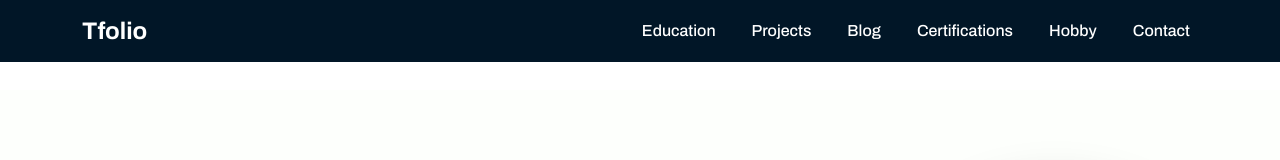
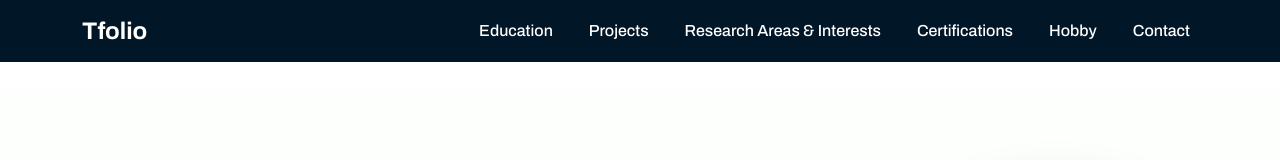
Before and after one commit to tiloschankarki/Portfolio, a React (Create React App) app in the folder portfolio-frontend/: page / in a window 1280 px wide. Shown: the top 160 px of the page. Built offline with nearby package versions, Linux system fonts and the light colour scheme; no server answers.

Commit message:
Rename blog navigation to research archive

```diff
--- a/portfolio-frontend/src/App.jsx
+++ b/portfolio-frontend/src/App.jsx
@@ -9,6 +9,15 @@ import Certifications from "./pages/Certifications";
 import Contact from "./pages/Contact";
 import Hobby from "./pages/Hobby";
 import "./App.css";
+
+const navigationItems = [
+  { label: "Education", path: "/education" },
+  { label: "Projects", path: "/projects" },
+  { label: "Research Areas & Interests", path: "/blog" },
+  { label: "Certifications", path: "/certifications" },
+  { label: "Hobby", path: "/hobby" },
+  { label: "Contact", path: "/contact" },
+];
 
 function App() {
   const [isScrolled, setIsScrolled] = useState(false);
@@ -53,12 +62,12 @@ function App() {
 
           <Navbar.Collapse id="navbar-nav">
             <Nav className="ms-auto">
-              {["Education", "Projects", "Blog", "Certifications", "Hobby", "Contact"].map(
-                (item) => (
+              {navigationItems.map(
+                ({ label, path }) => (
                   <Nav.Link
-                    key={item}
+                    key={path}
                     as={Link}
-                    to={`/${item.toLowerCase()}`}
+                    to={path}
                     style={{
                       color: "white",
                       fontWeight: "500",
@@ -68,7 +77,7 @@ function App() {
                     onMouseEnter={(e) => (e.target.style.color = "#41EAD4")}
                     onMouseLeave={(e) => (e.target.style.color = "white")}
                   >
-                    {item}
+                    {label}
                   </Nav.Link>
                 )
               )}
```
Also changed, not shown: 1 other file (tests, documents, lock files or other folders).
